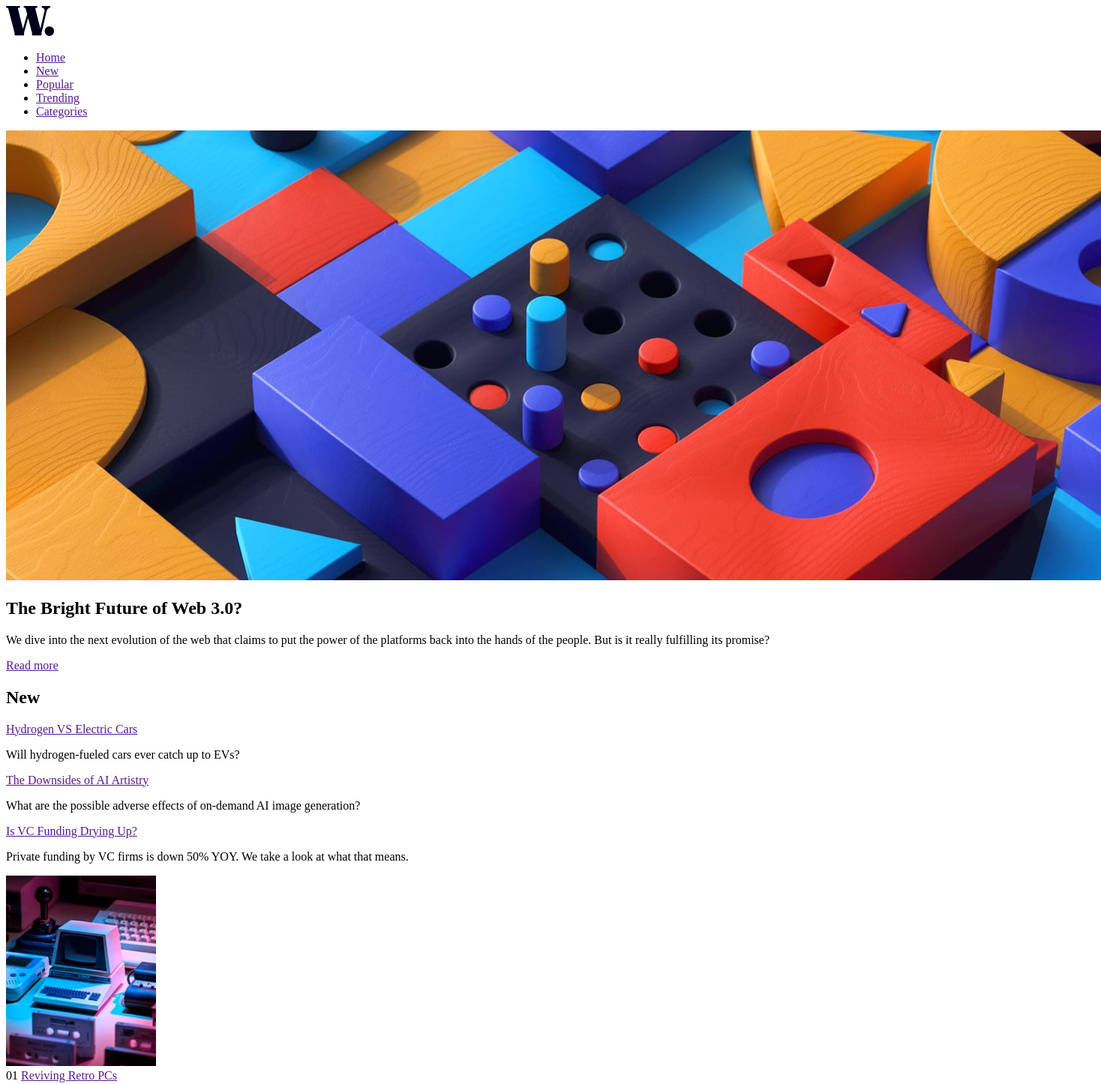
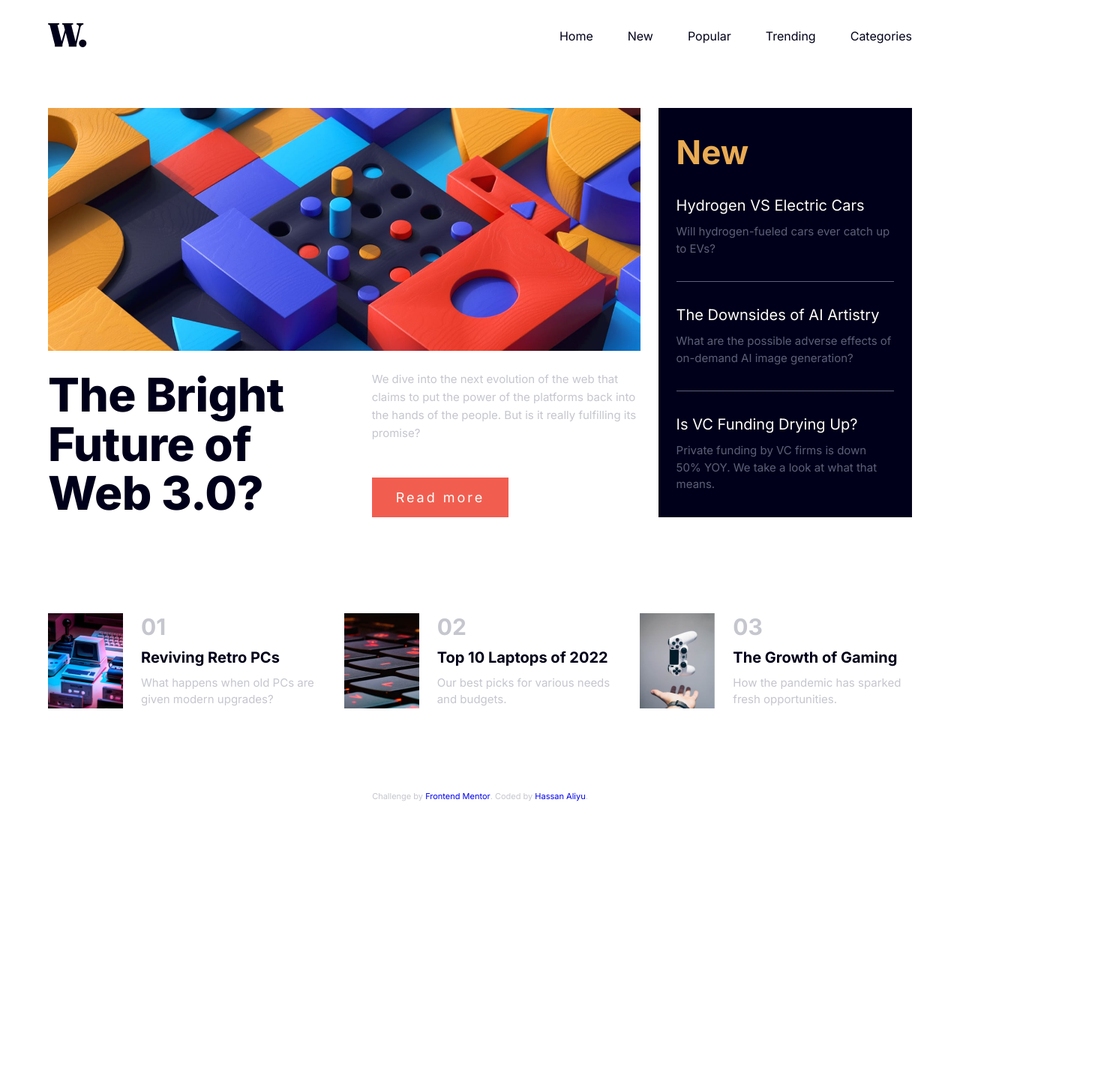
Before and after one commit to Hassankidult/News-homepage, a plain HTML site: page index.html in a window 1280 px wide. Shown: the top 1446 px of the page at 75% size, 1468 px wide, since content can reach past the window. After the commit the page ends 1115 px from the top, so only its background shows below. Drawn offline with Linux system fonts and the light colour scheme.

Commit message:
Header, hero sec, featured sec style added.

```diff
--- a/index.html
+++ b/index.html
@@ -12,29 +12,25 @@
       href="./images/favicon-32x32.png"
     />
 
+    <link rel="preconnect" href="https://fonts.googleapis.com" />
+    <link rel="preconnect" href="https://fonts.gstatic.com" crossorigin />
+    <link
+      href="https://fonts.googleapis.com/css2?family=Inter:wght@400;700;800&display=swap"
+      rel="stylesheet"
+    />
+
+    <link rel="stylesheet" href="style.css" />
     <title>Frontend Mentor | News homepage</title>
-
-    <!-- Feel free to remove these styles or customise in your own stylesheet 👍 -->
-    <style>
-      .attribution {
-        font-size: 11px;
-        text-align: center;
-      }
-      .attribution a {
-        color: hsl(228, 45%, 44%);
-      }
-    </style>
-    <link rel="stylesheet" href="style.css" />
   </head>
   <body>
     <header class="header">
       <div class="container">
         <div class="navbar">
           <div class="logo-container">
-            <img src="/assets/images/logo.svg" alt="logo" />
+            <img class="logo" src="./assets/images/logo.svg" alt="logo" />
           </div>
           <nav class="main-nav">
-            <ul>
+            <ul class="nav-list">
               <li><a href="" class="nav-link">Home</a></li>
               <li><a href="" class="nav-link">New</a></li>
               <li><a href="" class="nav-link">Popular</a></li>
@@ -50,10 +46,11 @@
         <div class="container hero-container">
           <div>
             <div class="hero-img">
-              <img src="/assets/images/image-web-3-desktop.jpg" alt="" />
+              <img src="./assets/images/image-web-3-desktop.jpg" alt="" />
             </div>
             <div class="hero-text">
               <h1 class="primary-heading">The Bright Future of Web 3.0?</h1>
+              <div class="description-box">
                 <p class="hero-description">
                   We dive into the next evolution of the web that claims to put
                   the power of the platforms back into the hands of the people.
@@ -62,57 +59,73 @@
                 <a href="" class="btn">Read more</a>
               </div>
             </div>
+          </div>
 
           <aside>
             <h2 class="heading-secondary">New</h2>
-            <a href="" class="heading-tertiary">Hydrogen VS Electric Cars</a>
+            <div class="latest">
+              <a href="" class="aside-link">Hydrogen VS Electric Cars</a>
               <p>Will hydrogen-fueled cars ever catch up to EVs?</p>
-            <a href="" class="heading-tertiary">The Downsides of AI Artistry</a>
+            </div>
+            <div class="latest">
+              <a href="" class="aside-link">The Downsides of AI Artistry</a>
               <p>
                 What are the possible adverse effects of on-demand AI image
                 generation?
               </p>
-            <a href="" class="heading-tertiary">Is VC Funding Drying Up?</a>
+            </div>
+            <div class="latest">
+              <a href="" class="aside-link">Is VC Funding Drying Up?</a>
               <p>
                 Private funding by VC firms is down 50% YOY. We take a look at
                 what that means.
               </p>
+            </div>
           </aside>
         </div>
       </section>
       <section class="section-featured">
-        <div class="container">
+        <div class="container featured">
           <div class="step-box">
-            <div class="step-box-img">
-              <img src="/assets/images/image-retro-pcs.jpg" alt="" />
-            </div>
+            <img
+              class="step-box-img"
+              src="./assets/images/image-retro-pcs.jpg"
+              alt=""
+            />
+
             <div class="step-box-text">
               <span class="step-number">01</span>
-              <a href="" class="heading-tertiary">Reviving Retro PCs</a>
+              <a href="" class="step-link">Reviving Retro PCs</a>
               <p class="step-description">
                 What happens when old PCs are given modern upgrades?
               </p>
             </div>
           </div>
           <div class="step-box">
-            <div class="step-box-img">
-              <img src="/assets/images/image-top-laptops.jpg" alt="" />
-            </div>
+            <img
+              class="step-box-img"
+              src="./assets/images/image-top-laptops.jpg"
+              alt=""
+            />
+
             <div class="step-box-text">
               <span class="step-number">02</span>
-              <a href="" class="heading-tertiary">Top 10 Laptops of 2022</a>
+              <a href="" class="step-link">Top 10 Laptops of 2022</a>
               <p class="step-description">
                 Our best picks for various needs and budgets.
               </p>
             </div>
           </div>
           <div class="step-box">
-            <div class="step-box-img">
-              <img src="/assets/images/image-gaming-growth.jpg" alt="" />
-            </div>
+            <img
+              class="step-box-img"
+              src="./assets/images/image-gaming-growth.jpg"
+              alt=""
+            />
+
             <div class="step-box-text">
               <span class="step-number">03</span>
-              <a href="" class="heading-tertiary">The Growth of Gaming</a>
+              <a href="" class="step-link">The Growth of Gaming</a>
               <p class="step-description">
                 How the pandemic has sparked fresh opportunities.
               </p>
@@ -120,13 +133,15 @@
           </div>
         </div>
       </section>
-    </main>
-
       <div class="attribution">
         Challenge by
         <a href="https://www.frontendmentor.io?ref=challenge" target="_blank"
           >Frontend Mentor</a
-      >. Coded by <a href="#">Your Name Here</a>.
+        >. Coded by
+        <a href="https://github.com/Hassankidult" target="_blank"
+          >Hassan Aliyu</a
+        >.
       </div>
+    </main>
   </body>
 </html>
--- a/style.css
+++ b/style.css
@@ -0,0 +1,215 @@
+* {
+  padding: 0;
+  margin: 0;
+  box-sizing: border-box;
+}
+
+html {
+  font-size: 62.5%;
+}
+
+body {
+  font-family: "Inter", sans-serif;
+  font-weight: 400;
+  color: #c5c6ce;
+}
+
+p {
+  font-size: 1.5rem;
+  line-height: 1.5;
+}
+
+a {
+  display: inline-block;
+  text-decoration: none;
+}
+li {
+  list-style: none;
+}
+
+img {
+  width: 100%;
+}
+
+.container {
+  width: 90%;
+  max-width: 130rem;
+  margin: 0 auto;
+}
+
+.attribution {
+  font-size: 11px;
+  text-align: center;
+  margin: 4.6rem 0;
+}
+
+/**********************/
+/* HEADER */
+/**********************/
+.header {
+}
+
+.logo {
+  height: 3.2rem;
+}
+.navbar {
+  display: flex;
+  align-items: center;
+  justify-content: space-between;
+  height: 9.6rem;
+}
+
+.nav-list {
+  display: flex;
+  align-items: center;
+  gap: 4.6rem;
+}
+
+.nav-link:link,
+.nav-link:visited {
+  font-size: 1.6rem;
+  color: #00001a;
+  transition: all 0.3s;
+}
+
+.nav-link:hover,
+.nav-link:active {
+  color: #f15e50;
+}
+
+/**********************/
+/* HERO SECTION */
+/**********************/
+.section-hero {
+  padding: 4.8rem 0 6.4rem;
+}
+
+.hero-container {
+  display: grid;
+  grid-template-columns: 70fr 30fr;
+  gap: 2.4rem;
+}
+
+.hero-text {
+  display: flex;
+  gap: 2.4rem;
+  justify-content: space-between;
+  align-items: stretch;
+  margin-top: 2.4rem;
+}
+
+.primary-heading {
+  font-size: 6.2rem;
+  font-weight: 800;
+  line-height: 1.05;
+  letter-spacing: -0.5px;
+  color: #00001a;
+}
+
+.description-box {
+  display: flex;
+  flex-direction: column;
+  justify-content: space-between;
+  flex-basis: 100%;
+}
+
+.hero-description {
+  line-height: 1.6;
+}
+
+.btn:link,
+.btn:visited {
+  font-size: 1.8rem;
+  padding: 1.6rem 3.2rem;
+  letter-spacing: 3px;
+  color: #fffdfa;
+  background-color: #f15e50;
+  align-self: start;
+  transition: all 0.3s;
+}
+
+.btn:hover,
+.btn:active {
+  background-color: #00001a;
+}
+
+aside {
+  background-color: #00001a;
+  color: #fffdfa;
+  padding: 3.2rem 2.4rem;
+}
+
+.heading-secondary {
+  font-size: 4.4rem;
+  color: #e9ab53;
+  margin-bottom: 3.2rem;
+}
+
+.aside-link {
+  font-size: 2rem;
+  color: #fffdfa;
+  margin-bottom: 1.2rem;
+  transition: all 0.3s;
+}
+
+.aside-link:hover {
+  color: #f15e50;
+}
+
+aside p {
+  color: #5d5f79;
+}
+
+.latest + .latest {
+  border-top: 1px solid #5d5f79;
+  padding-top: 3.2rem;
+  margin-top: 3.2rem;
+}
+
+/**********************/
+/* HERO SECTION */
+/**********************/
+.section-featured {
+  padding: 6.4rem 0;
+}
+.featured {
+  display: grid;
+  grid-template-columns: repeat(3, 1fr);
+  gap: 3.2rem;
+  align-items: center;
+  justify-content: space-between;
+}
+
+.step-box {
+  display: flex;
+  gap: 2.4rem;
+}
+
+.step-box-img {
+  max-width: 10rem;
+}
+
+.step-box-text {
+  display: flex;
+  flex-direction: column;
+  justify-content: space-between;
+}
+
+.step-number {
+  display: block;
+  font-size: 3rem;
+  font-weight: 700;
+  margin-bottom: 0.8rem;
+}
+
+.step-link {
+  font-size: 2rem;
+  font-weight: 700;
+  color: #00001a;
+  transition: all 0.3s;
+  margin-bottom: 0.8rem;
+}
+
+.step-link:hover {
+  color: #f15e50;
+}
```
Lines whose indentation alone changed are shown as unchanged.
